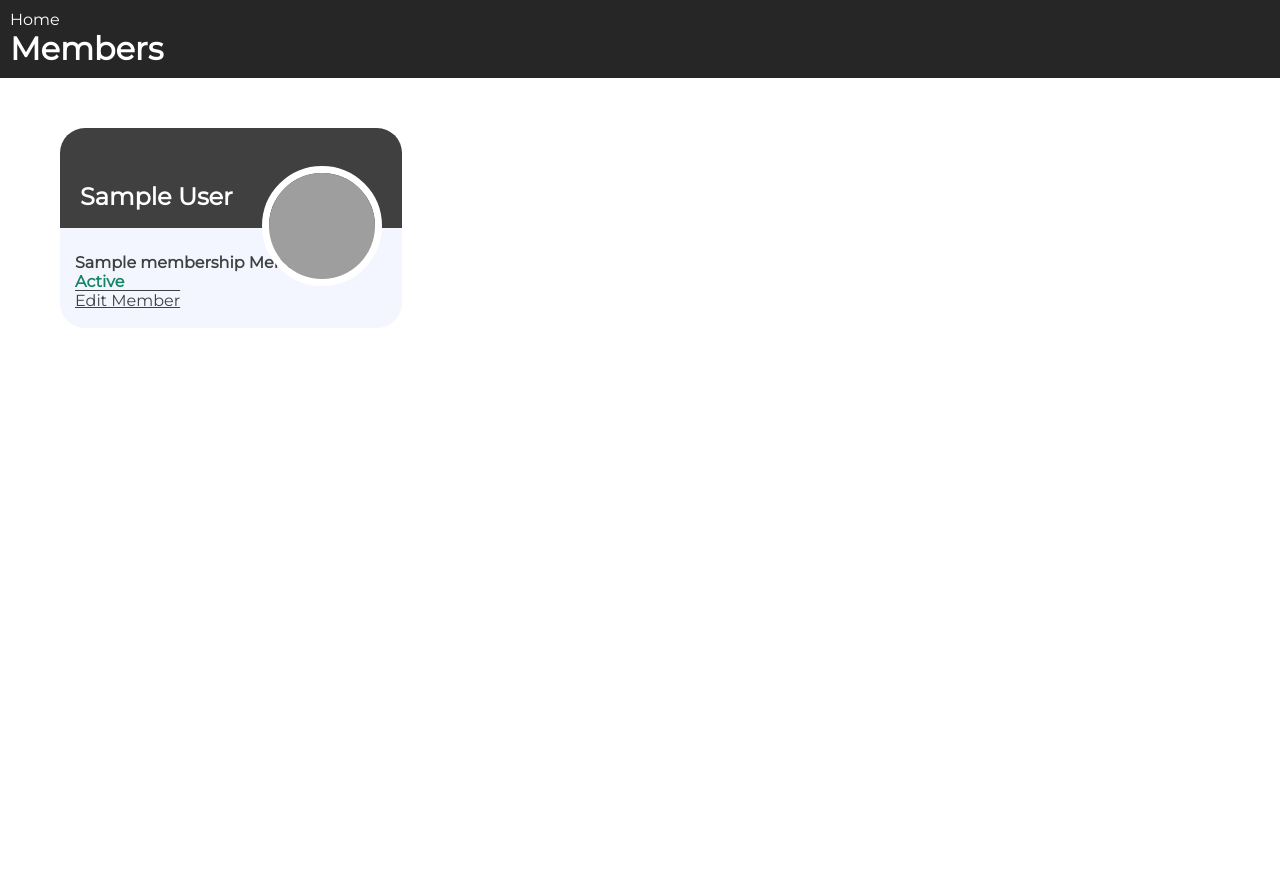
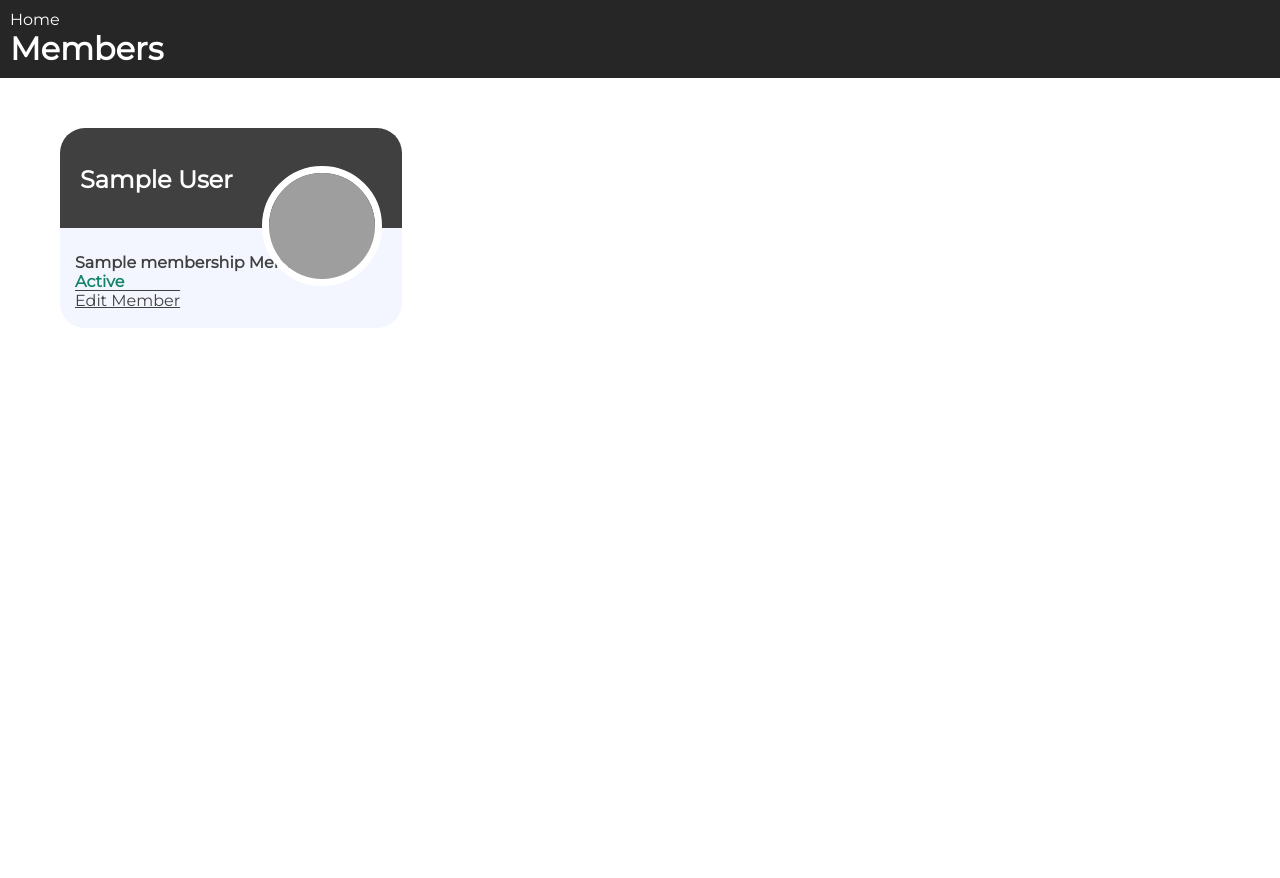
Before and after one commit to callumw118/gym_booking_system, a Flask app: page /members in a window 1280 px wide. Run offline with Flask 2, Linux system fonts and the light colour scheme; a database or web service that is not in the repository returns one stand-in record (values such as "Sample title"); some libraries are stand-ins or nearby versions; grey boxes are pictures that could not be loaded.

Commit message:
Change margin of name on member card. Members name would appear too low if their name was long

```diff
--- a/static/members.css
+++ b/static/members.css
@@ -35,7 +35,7 @@
 .top h3 {
     font-size: 1.5em;
     color: white;
-    margin: 10% 20px 0;
+    margin: 5% 20px 0;
     display: flex;
     flex: 1;
 }
```
